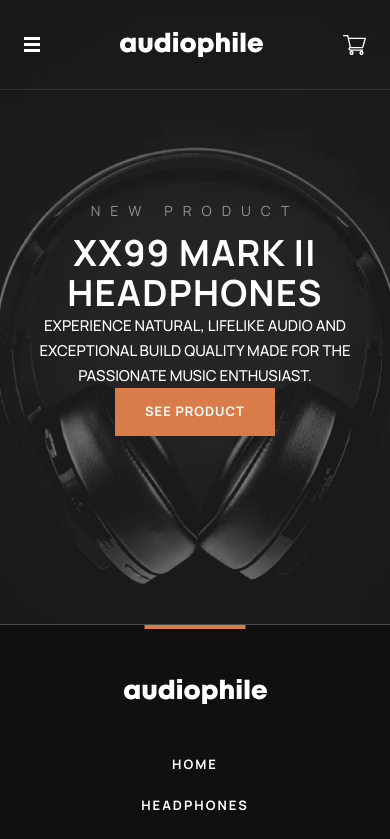
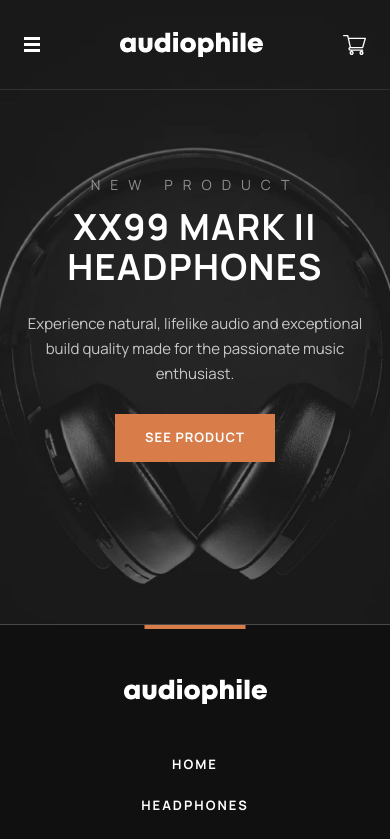
Before and after one commit to ryanbradley-webdev/audiophile, a React (Vite) app in the folder client/: page / in a window 390 px wide. Shown: the top 839 px of the page. Built offline with nearby package versions, Linux system fonts and the light colour scheme.

Commit message:
Add mobile styling to hero component. Update body font weight to 400 to more closely match design spec.

```diff
--- a/client/src/components/Hero/Hero.module.css
+++ b/client/src/components/Hero/Hero.module.css
@@ -16,8 +16,11 @@
     align-items: center;
     justify-content: center;
     text-align: center;
+    color: var(--clr-white-900);
+}
+
+.hero_content h1 {
     text-transform: uppercase;
-    color: var(--clr-white-900);
 }
 
 .hero_content h2 {
@@ -26,3 +29,10 @@
     letter-spacing: 10px;
     opacity: 0.5;
 }
+
+.hero_content p {
+    margin-top: 24px;
+    margin-bottom: 28px;
+    margin-inline: 24px;
+    opacity: 0.75;
+}
--- a/client/src/index.css
+++ b/client/src/index.css
@@ -26,7 +26,7 @@
   --font-h6: bold 18px/24px var(--font-fam);
   --font-overline: 14px/19px var(--font-fam);
   --font-sub: bold 13px/25px var(--font-fam);
-  --font-body: 500 15px/25px var(--font-fam);
+  --font-body: 400 15px/25px var(--font-fam);
   --space-h1: 1.29px;
   --space-h2: 1.5px;
   --space-h3: 1.15px;
```
